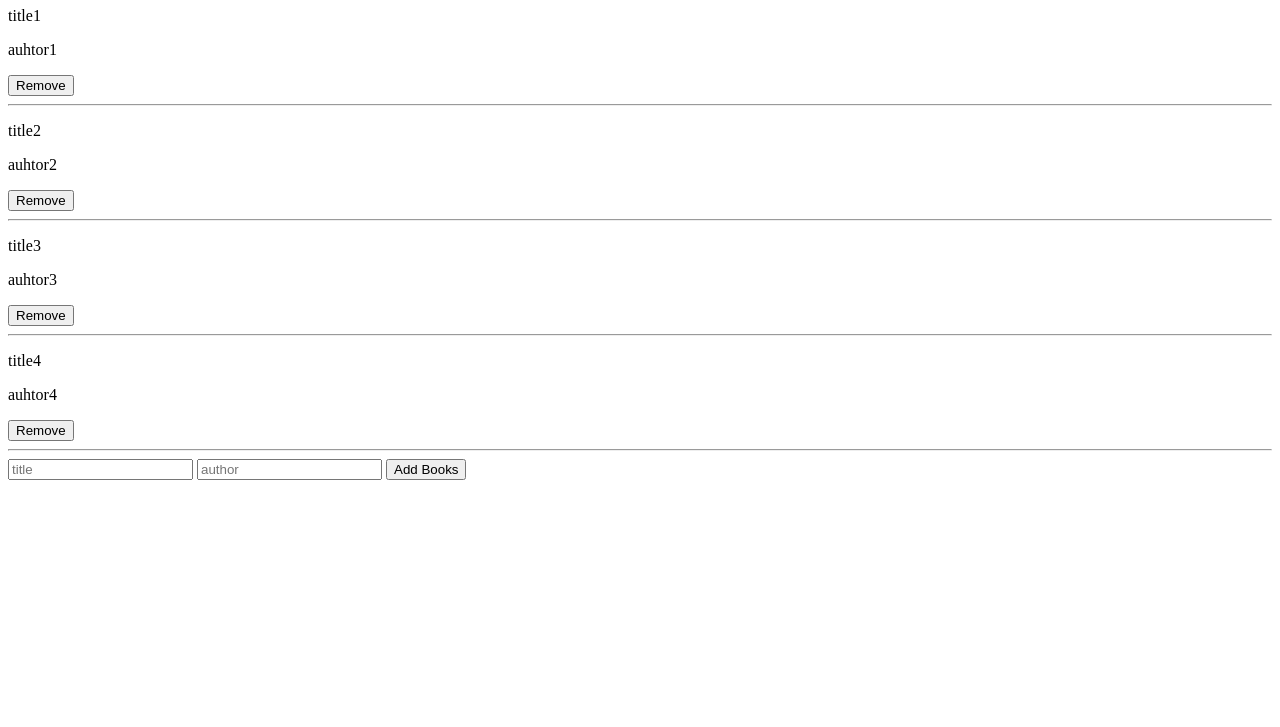
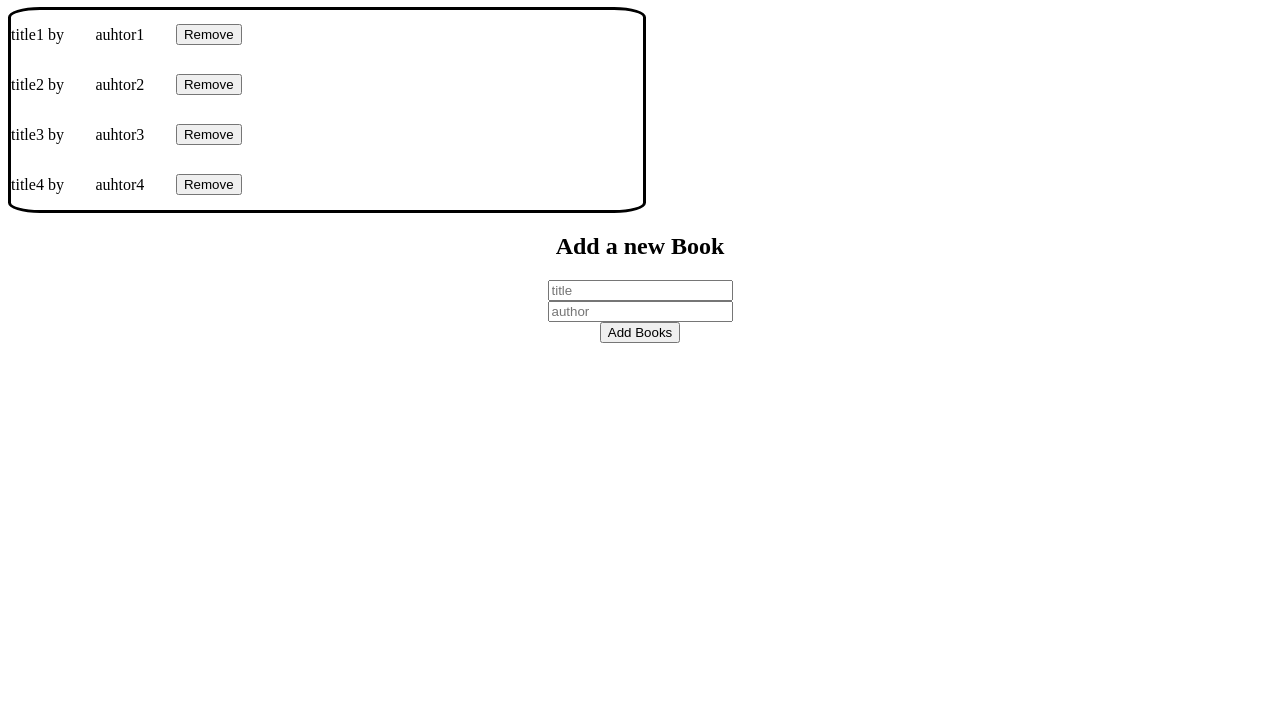
Before and after one commit to umarahgul/AwesomeBooks, a website: page index.html in a window 1280 px wide. Shown: the part 73-800 px from the top of the page. Drawn offline with Linux system fonts and the light colour scheme.

Commit message:
Added styles.css

```diff
--- a/index.html
+++ b/index.html
@@ -4,20 +4,23 @@
     <meta charset="UTF-8">
     <meta name="viewport" content="width=device-width, initial-scale=1.0">
     <title>Document</title>
+    <link rel="stylesheet" href="styles.css">
 </head>
 <body>
 
-      <h1> Awesome Books </h1>
+      <h1>  All Awesome Books </h1>
 
       <div id="awesome"> </div>
 
-
+      <form id="form">
+        <div class="divider"></div>
+        <h2>Add a new Book</h2>
       <input type="text" id="title" placeholder="title"/>
       <input type="text" id="author" placeholder="author"/>
 
       <button type="submit" value="Add Books" id="addBook">Add Books
       </button>
-
+      </form>
 
     <script src="script1.js"></script>
 </body>
--- a/script1.js
+++ b/script1.js
@@ -1,55 +1,79 @@
-// an array to hold object book
-const collection = [
+const titleVal = document.getElementById('title');
+const authorVal = document.getElementById('author');
+const main = document.getElementById('awesome');
+let sheet=document.createElement('style');
+class Book{
+
+  static count=0;
+
+constructor(title, author)
+{
+  this.title=title;
+  this.author=author;
+}
+
+static collection=[
   { title: 'title1', author: 'auhtor1' },
   { title: 'title2', author: 'auhtor2' },
   { title: 'title3', author: 'auhtor3' },
   { title: 'title4', author: 'auhtor4' },
 ];
 
-const titleVal = document.getElementById('title');
-const authorVal = document.getElementById('author');
-const main = document.getElementById('awesome');
+static addBooks(title, author)
+{
+  const newBook =new Book(title, author);
+  Book.collection.push(newBook);
+  Book.displayBooks();
+ // return newBook;
+  // add books to the collection
 
-function displayBooks() {
-  main.innerHTML = '';
-  if (collection.length > 0) {
-    for (let x = 0; x < collection.length; x += 1) {
+}
+
+static displayBooks()
+{
+
+  main.innerHTML="";
+
+  for(let x=0; x< Book.collection.length; x += 1)
+  {
       const displayDiv = document.createElement('div');
       const para1 = document.createElement('p');
       const para2 = document.createElement('p');
       const removeButton = document.createElement('button');
       removeButton.textContent = 'Remove';
 
-      para1.textContent = collection[x].title;
+      para1.textContent = Book.collection[x].title + ' by ' ;
       displayDiv.setAttribute('id', `id${x}`);
+
       console.log(displayDiv.id);
       displayDiv.appendChild(para1);
       // console.log(para1.textContent);
-      para2.textContent = collection[x].author;
+      para2.textContent = Book.collection[x].author;
       displayDiv.appendChild(para2);
       removeButton.textContent = 'Remove';
+      removeButton.setAttribute('id','rmvBtn');
       displayDiv.appendChild(removeButton);
 
-      const divider = document.createElement('hr');
-      displayDiv.appendChild(divider);
       main.appendChild(displayDiv);
       removeButton.addEventListener('click', () => {
         displayDiv.remove();
-        collection.splice(x, 1);
+        Book.collection.splice(x, 1);
       });
-    }
-  } else {
-    alert('Empty Collection');
-  }
+      const cssDiv=document.getElementById(`id${x}`);
+      cssDiv.style.cssText='display: flex; flex-direction: row; align-items:center; gap:5%;  width:100%';
+      const rmvBtn= document.getElementById('rmvBtn');
+      rmvBtn.style.cssText='#rmvBtn {margin-left: 70%; margin-right:0; }';
+
   }
 
-function addBooks() {
-  collection.push({ title: `${titleVal.value}`, author: `${authorVal.value}` });
-  for (let i = 0; i < collection.length; i += 1) { console.log(collection[i]); }
-  displayBooks();
+// display books along with remove button
+
 }
-document.getElementById('addBook').addEventListener('click', addBooks);
-document.addEventListener('DOMContentLoaded', displayBooks);
+
+}
+
+document.getElementById('addBook').addEventListener('click', function(){Book.addBooks(titleVal.value, authorVal.value)});
+document.addEventListener('DOMContentLoaded', Book.displayBooks);
 
 if(!localStorage.getItem("title")){
   setStorage();
@@ -71,3 +95,76 @@ function getStorage() {
   localStorage.setItem('title', document.getElementById('title').value);
   localStorage.setItem('author', document.getElementById('author').value);
 }
+
+
+
+
+// const collection = [
+//   { title: 'title1', author: 'auhtor1' },
+//   { title: 'title2', author: 'auhtor2' },
+//   { title: 'title3', author: 'auhtor3' },
+//   { title: 'title4', author: 'auhtor4' },
+// ];
+
+
+// const Book1= new Book(titleVal, authorVal);
+
+// function displayBooks() {
+//   main.innerHTML = '';
+//   if (collection.length > 0) {
+//     for (let x = 0; x < collection.length; x += 1) {
+//       const displayDiv = document.createElement('div');
+//       const para1 = document.createElement('p');
+//       const para2 = document.createElement('p');
+//       const removeButton = document.createElement('button');
+//       removeButton.textContent = 'Remove';
+
+//       para1.textContent = collection[x].title;
+//       displayDiv.setAttribute('id', `id${x}`);
+//       console.log(displayDiv.id);
+//       displayDiv.appendChild(para1);
+//       // console.log(para1.textContent);
+//       para2.textContent = collection[x].author;
+//       displayDiv.appendChild(para2);
+//       removeButton.textContent = 'Remove';
+//       displayDiv.appendChild(removeButton);
+
+//       const divider = document.createElement('hr');
+//       displayDiv.appendChild(divider);
+//       main.appendChild(displayDiv);
+//       removeButton.addEventListener('click', () => {
+//         displayDiv.remove();
+//         collection.splice(x, 1);
+//       });
+//     }
+//   } else {
+//     alert('Empty Collection');
+//   }
+// }
+
+// function addBooks() {
+//   collection.push({ title: `${titleVal.value}`, author: `${authorVal.value}` });
+//   for (let i = 0; i < collection.length; i += 1) { console.log(collection[i]); }
+//   displayBooks();
+// }
+
+// if(!localStorage.getItem("title")){
+//     setStorage();
+// }
+// else
+// {
+//     getStorage();
+// }
+
+// function getStorage() {
+//     const currentTitle = localStorage.getItem('title');
+//     const currentAuthor = localStorage.getItem('author');
+
+//     titleVal.value = currentTitle;
+//     document.getElementById('author').value = currentAuthor;
+//   }
+
+//   function setStorage() {
+//     localStorage.setItem('title', document.getElementById('title').value);
+//     localStorage.setItem('author', document.getElementById('author').value);
+//   }
--- /dev/null
+++ b/styles.css
@@ -0,0 +1,25 @@
+h1 {
+    text-align: center;
+}
+
+#awesome {
+    display: flex;
+    flex-direction: column;
+    justify-content:space-between;
+    align-items:center;
+    border:solid black;
+    border-radius:5%;
+    width:50%;
+}
+
+#awesome > displayDiv {
+
+    background-color: aqua;
+}
+
+#form {
+    display:flex;
+    flex-direction: column;
+    justify-content:space-evenly;
+    align-items: center;
+}
```
Lines whose indentation alone changed are shown as unchanged.
